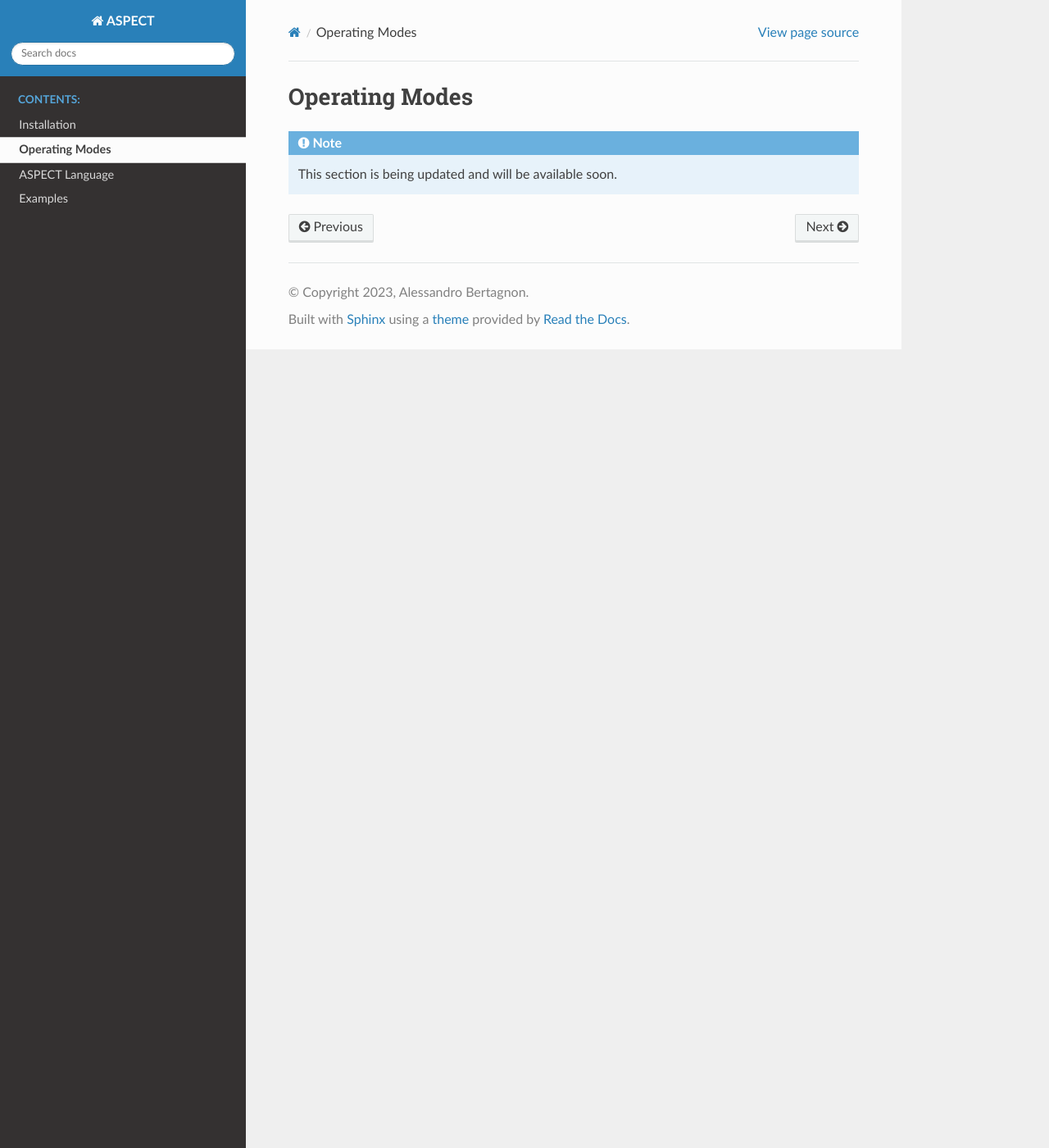
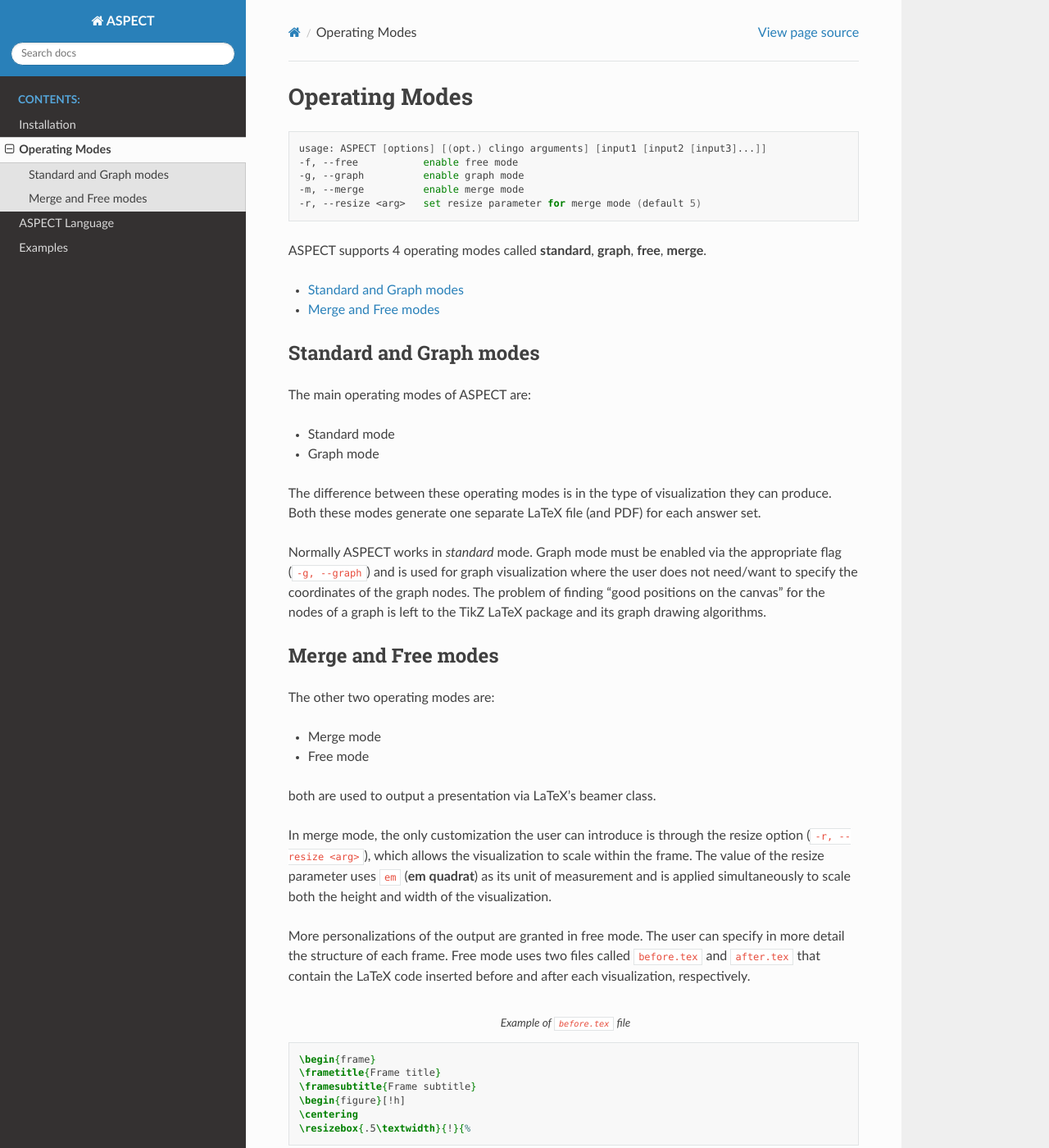
Before and after one commit to abertagnon/aspect, a Sphinx documentation site: the page built from docs/options/modes.rst, in a window 1280 px wide and 1400 px high. Shown: the whole window at 82% size. Built offline with Sphinx 7.4.7 and the Read the Docs theme 2.0.0, drawn with Linux system fonts in a browser that asks for light colours; some of the changed text lies outside the part shown.

Commit message:
updated docs

```diff
--- a/docs/conf.py
+++ b/docs/conf.py
@@ -9,7 +9,7 @@
 project = 'ASPECT'
 copyright = '2023, Alessandro Bertagnon'
 author = 'Alessandro Bertagnon'
-release = 'v0.1.0'
+release = 'v0.1.2'
 
 # -- General configuration ---------------------------------------------------
 # https://www.sphinx-doc.org/en/master/usage/configuration.html#general-configuration
--- a/docs/options/modes.rst
+++ b/docs/options/modes.rst
@@ -1,5 +1,78 @@
 Operating Modes
-+++++++++++++++
+===============
 
-.. note::
-   This section is being updated and will be available soon.
+.. code-block:: bash
+
+   usage: ASPECT [options] [(opt.) clingo arguments] [input1 [input2 [input3]...]]
+   -f, --free           enable free mode
+   -g, --graph          enable graph mode
+   -m, --merge          enable merge mode
+   -r, --resize <arg>   set resize parameter for merge mode (default 5)
+
+
+ASPECT supports 4 operating modes called **standard**, **graph**, **free**, **merge**.
+
+
+* :ref:`standard-graph-section`
+* :ref:`merge-free-section`
+
+.. _standard-graph-section:
+
+Standard and Graph modes
+------------------------
+
+
+The main operating modes of ASPECT are:
+
+* Standard mode
+* Graph mode
+
+The difference between these operating modes is in the type of visualization they can produce.
+Both these modes generate one separate LaTeX file (and PDF) for each answer set.
+
+Normally ASPECT works in *standard* mode. Graph mode must be enabled via the appropriate
+flag (``-g, --graph``) and is used for graph visualization where the user does not need/want to specify
+the coordinates of the graph nodes. The problem of finding "good positions on the canvas"
+for the nodes of a graph is left to the TikZ LaTeX package and its graph drawing algorithms.
+
+.. _merge-free-section:
+
+Merge and Free modes
+--------------------
+
+The other two operating modes are:
+
+* Merge mode
+* Free mode
+
+both are used to output a presentation via LaTeX's beamer class.
+
+In merge mode, the only customization the user can introduce is through the resize option (``-r, --resize <arg>``),
+which allows the visualization to scale within the frame.
+The value of the resize parameter uses ``em`` (**em quadrat**) as its unit of measurement and is applied
+simultaneously to scale both the height and width of the visualization.
+
+
+
+More personalizations of the output are granted in free mode.
+The user can specify in more detail the structure of each frame.
+Free mode uses two files called ``before.tex`` and ``after.tex`` that contain the LaTeX code
+inserted before and after each visualization, respectively.
+
+.. code-block:: latex
+   :caption: Example of ``before.tex`` file
+
+   \begin{frame}
+   \frametitle{Frame title}
+   \framesubtitle{Frame subtitle}
+   \begin{figure}[!h]
+   \centering
+   \resizebox{.5\textwidth}{!}{%
+
+
+.. code-block:: latex
+   :caption: Example of ``after.tex`` file
+
+   }
+   \end{figure}
+   \end{frame}
```
